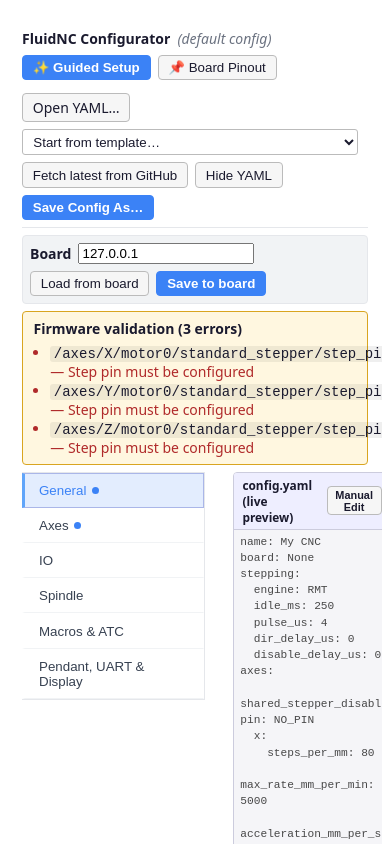
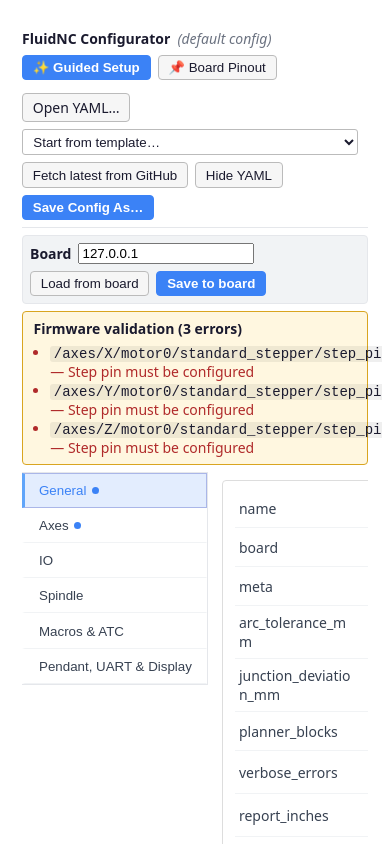
Before and after one commit to NoobyNull/FluidNC-Gsender-Plugin, a React (Vite) app: page / in a window 390 px wide. Shown: the top 844 px of the page. Built offline with nearby package versions, Linux system fonts and the light colour scheme.

Commit message:
Finish review items: drop dead PinDef cols, dedup axis/stepping consts, pushInto helper, rule-id provenance, guided limit-pin scaffold, unified path display, keyboard-zoom pinout, narrow-width reflow, warning amber, misc theming

```diff
--- a/src/App.tsx
+++ b/src/App.tsx
@@ -14,9 +14,12 @@
 import { validateConfig } from "./validate";
 import {
 	buildGuidedConfig,
+	AXIS_NAMES,
+	STEPPING_DEFAULT,
 	type GuidedAnswers,
 	type Driver,
 	type Spindle,
+	type Corner,
 } from "./guided";
 import PinAwareTextWidget from "./PinWidget";
 
@@ -604,7 +607,6 @@
 	return out;
 };
 
-const AXIS_LETTERS = ["x", "y", "z", "a", "b", "c"];
 const AXIS_LEVEL_KEYS = [
 	"shared_stepper_disable_pin",
 	"shared_stepper_reset_pin",
@@ -693,7 +695,7 @@
 			</Form>
 
 			<div className="fnc-axis-tabs">
-				{AXIS_LETTERS.map((a) => (
+				{AXIS_NAMES.map((a) => (
 					<button
 						key={a}
 						type="button"
@@ -824,7 +826,25 @@
 
 const PIN_RE = /^(gpio|i2so|uart_channel\d+)\.(\d+)/i;
 
-const collectPins = (
+// Append v to the array stored at key k, creating it if absent.
+const pushInto = <V,>(map: Map<string, V[]>, k: string, v: V) => {
+	const arr = map.get(k);
+	if (arr) arr.push(v);
+	else map.set(k, [v]);
+};
+
+// Render a dotted config path (axes.x.motor0.step_pin) in the firmware's
+// /axes/X/motor0/step_pin style, so both findings panels read the same way.
+const dispPath = (p: string) =>
+	"/" +
+	p
+		.replace(/\[(\d+)\]/g, ".$1")
+		.split(".")
+		.filter(Boolean)
+		.map((s) => (s.length === 1 && /[a-z]/.test(s) ? s.toUpperCase() : s))
+		.join("/");
+
+const collectPinUses = (
 	node: unknown,
 	path: string,
 	out: PinUse[],
@@ -840,10 +860,10 @@
 		}
 	} else if (node && typeof node === "object" && !Array.isArray(node)) {
 		for (const [k, v] of Object.entries(node)) {
-			collectPins(v, path ? `${path}.${k}` : k, out);
+			collectPinUses(v, path ? `${path}.${k}` : k, out);
 		}
 	} else if (Array.isArray(node)) {
-		node.forEach((v, i) => collectPins(v, `${path}[${i}]`, out));
+		node.forEach((v, i) => collectPinUses(v, `${path}[${i}]`, out));
 	}
 	return out;
 };
@@ -858,19 +878,19 @@
 }
 
 const analyzePins = (config: Record<string, unknown>): PinIssue[] => {
-	const uses = collectPins(config, "", []);
+	const uses = collectPinUses(config, "", []);
 	const issues: PinIssue[] = [];
 
 	const byPin = new Map<string, PinUse[]>();
 	for (const u of uses) {
-		(byPin.get(u.pin) ?? byPin.set(u.pin, []).get(u.pin))!.push(u);
+		pushInto(byPin, u.pin, u);
 	}
 
 	for (const [pin, list] of byPin) {
 		if (list.length > 1) {
 			issues.push({
 				level: "error",
-				message: `${pin} assigned ${list.length}×: ${list.map((u) => u.path).join(", ")}`,
+				message: `${pin} assigned ${list.length}×: ${list.map((u) => dispPath(u.path)).join(", ")}`,
 			});
 		}
 		const m = pin.match(/^gpio\.(\d+)$/);
@@ -884,7 +904,7 @@
 					level: "warn",
 					message: `${pin} is input-only on ESP32 but used as an output (${list
 						.filter((u) => OUTPUT_KEY_RE.test(u.key))
-						.map((u) => u.path)
+						.map((u) => dispPath(u.path))
 						.join(", ")})`,
 				});
 			}
@@ -1179,13 +1199,7 @@
 const DEFAULT_CONFIG: Record<string, unknown> = {
 	name: "My CNC",
 	board: "None",
-	stepping: {
-		engine: "RMT",
-		idle_ms: 250,
-		pulse_us: 4,
-		dir_delay_us: 0,
-		disable_delay_us: 0,
-	},
+	stepping: { ...STEPPING_DEFAULT },
 	axes: {
 		shared_stepper_disable_pin: "NO_PIN",
 		x: {
@@ -1230,6 +1244,10 @@
 	},
 };
 
+// Each configured uart_channelN exposes companion I/O pins uart_channelN.0..M-1.
+// 18 matches bdring's Airedale STM32 expander; raise if a wider expander ships.
+const UART_CHANNEL_PIN_COUNT = 18;
+
 export default function App() {
 	const [config, setConfig] = useState<Record<string, unknown>>(
 		() => structuredClone(DEFAULT_CONFIG),
@@ -1339,8 +1357,8 @@
 	// pin -> paths using it; consumed by PinAwareTextWidget via formContext.
 	const usedPins = useMemo(() => {
 		const map = new Map<string, string[]>();
-		for (const u of collectPins(config, "", [])) {
-			(map.get(u.pin) ?? map.set(u.pin, []).get(u.pin))!.push(u.path);
+		for (const u of collectPinUses(config, "", [])) {
+			pushInto(map, u.pin, u.path);
 		}
 		return map;
 	}, [config]);
@@ -1350,21 +1368,13 @@
 	// over UART — e.g. bdring's Airedale expander adds 18). They appear in the
 	// user_inputs/user_outputs pin dropdowns.
 	const extraPins = useMemo(() => {
-		const pins: {
-			pin: string;
-			input: boolean;
-			output: boolean;
-			pull: boolean;
-			comment?: string;
-		}[] = [];
+		const pins: { pin: string; pull: boolean; comment?: string }[] = [];
 		for (const key of Object.keys(config)) {
 			const m = key.match(/^uart_channel(\d+)$/);
 			if (m) {
-				for (let i = 0; i < 18; i++) {
+				for (let i = 0; i < UART_CHANNEL_PIN_COUNT; i++) {
 					pins.push({
 						pin: `uart_channel${m[1]}.${i}`,
-						input: true,
-						output: true,
 						pull: false,
 						comment: `UART channel ${m[1]} companion pin ${i}`,
 					});
@@ -1612,7 +1622,16 @@
 								alt={PINOUTS[pinoutTab].label}
 								className="fnc-pinout-img"
 								title="Click to toggle zoom"
+								role="button"
+								tabIndex={0}
+								aria-pressed={pinoutZoom}
 								onClick={() => setPinoutZoom((z) => !z)}
+								onKeyDown={(e) => {
+									if (e.key === "Enter" || e.key === " ") {
+										e.preventDefault();
+										setPinoutZoom((z) => !z);
+									}
+								}}
 							/>
 						</div>
 						<p className="fnc-pinout-hint">
@@ -2037,6 +2056,7 @@
 							<li
 								key={`${f.path}:${f.message}`}
 								className={f.level === "error" ? "fnc-pin-err" : "fnc-pin-warn"}
+								title={f.rule ? `rule ${f.rule}` : undefined}
 							>
 								<code>{f.path}</code> — {f.message}
 							</li>
--- a/src/guided.ts
+++ b/src/guided.ts
@@ -23,6 +23,15 @@
 }
 
 export const AXIS_NAMES = ["x", "y", "z", "a", "b", "c"];
+
+// Shared stepping defaults (also used by the editor's DEFAULT_CONFIG).
+export const STEPPING_DEFAULT = {
+	engine: "RMT",
+	idle_ms: 250,
+	pulse_us: 4,
+	dir_delay_us: 0,
+	disable_delay_us: 0,
+} as const;
 
 const driverBlock = (d: Driver): Record<string, unknown> => {
 	if (d === "tmc_2209") {
@@ -115,6 +124,12 @@
 	const posX = a.corner.endsWith("right");
 	const posY = a.corner.startsWith("back");
 	const axes: Record<string, unknown> = { shared_stepper_disable_pin: "NO_PIN" };
+	// A motor = its driver, plus (when homing) empty limit-switch pins so the
+	// user sees they need wiring — homing can't work without them.
+	const motor = () => ({
+		...driverBlock(a.driver),
+		...(a.homing ? { limit_neg_pin: "NO_PIN", limit_pos_pin: "NO_PIN" } : {}),
+	});
 	AXIS_NAMES.slice(0, axisCount).forEach((ax) => {
 		const isZ = ax === "z";
 		// Conservative starter motion — safe/slow for a first boot; tune later.
@@ -123,11 +138,11 @@
 			max_rate_mm_per_min: isZ ? 500 : 2000,
 			acceleration_mm_per_sec2: isZ ? 25 : 50,
 			max_travel_mm: isZ ? 100 : 200,
-			motor0: driverBlock(a.driver),
+			motor0: motor(),
 		};
 		// Dual-motor (gantry) axis: a second motor with its own driver + pins.
 		if (a.dualMotor && ax === a.dualAxis) {
-			axisCfg.motor1 = driverBlock(a.driver);
+			axisCfg.motor1 = motor();
 		}
 		if (a.homing) {
 			const pos = ax === "x" ? posX : ax === "y" ? posY : isZ ? true : false;
@@ -142,13 +157,7 @@
 	const cfg: Record<string, unknown> = {
 		name: a.name || "My CNC",
 		board: "None",
-		stepping: {
-			engine: "RMT",
-			idle_ms: 250,
-			pulse_us: 4,
-			dir_delay_us: 0,
-			disable_delay_us: 0,
-		},
+		stepping: { ...STEPPING_DEFAULT },
 		axes,
 		...driverBus(a.driver),
 		...spindleSnippet(a.spindle),
--- a/src/index.css
+++ b/src/index.css
@@ -1,7 +1,7 @@
 :root {
 	font-family: system-ui, sans-serif;
 	font-size: 14px;
-	color: #1a1a2e;
+	color: var(--content-primary, #1a1a2e);
 }
 
 .fnc-root {
@@ -172,9 +172,6 @@
 	color: #b02a2a;
 }
 
-.fnc-pin-warn {
-	color: #8a6d00;
-}
 
 /* Pin widget */
 .fnc-pin-invert {
@@ -681,7 +678,9 @@
 	color: var(--content-primary, #1a1a2e);
 }
 .fnc-pin-warn {
-	color: var(--content-secondary, #8a6d00);
+	/* Distinct amber so warnings read differently from red errors and neutral
+	   text; readable on both light and dark panel surfaces. */
+	color: var(--warning, #b8860b);
 }
 .fnc-pins code {
 	color: var(--content-primary, #1a1a2e);
@@ -1037,3 +1036,27 @@
 	width: 24rem;
 	max-width: 60%;
 }
+
+/* Narrow viewport (e.g. plugin pane squeezed): stack the YAML preview below the
+   form instead of clipping the three-way flex row, and let the label column
+   shrink so pin controls stay visible. */
+@media (max-width: 1100px) {
+	.fnc-body {
+		flex-wrap: wrap;
+	}
+	.fnc-yaml-pane {
+		position: static;
+		height: auto;
+		max-height: 45vh;
+		flex: 1 1 100%;
+		max-width: 100%;
+		margin-top: 0.75rem;
+	}
+	.fnc-content .form-group.field-string > .control-label,
+	.fnc-content .form-group.field-number > .control-label,
+	.fnc-content .form-group.field-integer > .control-label,
+	.fnc-content .form-group.field-boolean > .control-label {
+		flex: 0 1 12rem;
+		min-width: 0;
+	}
+}
--- a/src/pins.ts
+++ b/src/pins.ts
@@ -4,8 +4,6 @@
 
 export interface PinDef {
 	pin: string; // "gpio.22"
-	input: boolean;
-	output: boolean;
 	pull: boolean; // supports internal pull-up/down
 	restricted?: boolean; // never selectable (flash pins etc.)
 	comment?: string;
@@ -13,54 +11,47 @@
 
 const g = (
 	n: number,
-	input: boolean,
-	output: boolean,
 	pull: boolean,
 	comment?: string,
 	restricted = false,
-): PinDef => ({ pin: `gpio.${n}`, input, output, pull, comment, restricted });
+): PinDef => ({ pin: `gpio.${n}`, pull, comment, restricted });
 
 export const ESP32_PINS: PinDef[] = [
-	{ pin: "NO_PIN", input: true, output: true, pull: false },
-	g(0, true, true, true, "Bootloader strap pin — usable, but experts only"),
-	g(1, false, true, false, "USB/serial TX — using this breaks the console", true),
-	g(2, true, true, true, "Boot strap pin; often the on-board LED"),
-	g(3, true, false, false, "USB/serial RX — using this breaks the console", true),
-	g(4, true, true, true),
-	g(5, true, true, true, "Boot strap pin — must be high at reset"),
-	g(6, true, true, true, "Used for external flash", true),
-	g(7, true, true, true, "Used for external flash", true),
-	g(8, true, true, true, "Used for external flash", true),
-	g(9, true, true, true, "Used for external flash", true),
-	g(10, true, true, true, "Used for external flash", true),
-	g(11, true, true, true, "Used for external flash", true),
-	g(12, true, true, true, "Boot strap pin — must be low at reset"),
-	g(13, true, true, true),
-	g(14, true, true, true),
-	g(15, true, true, true, "Boot strap pin"),
-	g(16, true, true, true),
-	g(17, true, true, true),
-	g(18, true, true, true),
-	g(19, true, true, true),
-	g(21, true, true, true, "Default I2C SDA"),
-	g(22, true, true, true, "Default I2C SCL"),
-	g(23, true, true, true),
-	g(25, true, true, true, "DAC capable"),
-	g(26, true, true, true, "DAC capable"),
-	g(27, true, true, true),
-	g(32, true, true, true),
-	g(33, true, true, true),
-	g(34, true, false, false, "Input only, no internal pull resistors"),
-	g(35, true, false, false, "Input only, no internal pull resistors"),
-	g(36, true, false, false, "Input only, no internal pull resistors"),
-	g(39, true, false, false, "Input only, no internal pull resistors"),
+	{ pin: "NO_PIN", pull: false },
+	g(0, true, "Bootloader strap pin — usable, but experts only"),
+	g(1, false, "USB/serial TX — using this breaks the console", true),
+	g(2, true, "Boot strap pin; often the on-board LED"),
+	g(3, false, "USB/serial RX — using this breaks the console", true),
+	g(4, true),
+	g(5, true, "Boot strap pin — must be high at reset"),
+	g(6, true, "Used for external flash", true),
+	g(7, true, "Used for external flash", true),
+	g(8, true, "Used for external flash", true),
+	g(9, true, "Used for external flash", true),
+	g(10, true, "Used for external flash", true),
+	g(11, true, "Used for external flash", true),
+	g(12, true, "Boot strap pin — must be low at reset"),
+	g(13, true),
+	g(14, true),
+	g(15, true, "Boot strap pin"),
+	g(16, true),
+	g(17, true),
+	g(18, true),
+	g(19, true),
+	g(21, true, "Default I2C SDA"),
+	g(22, true, "Default I2C SCL"),
+	g(23, true),
+	g(25, true, "DAC capable"),
+	g(26, true, "DAC capable"),
+	g(27, true),
+	g(32, true),
+	g(33, true),
+	g(34, false, "Input only, no internal pull resistors"),
+	g(35, false, "Input only, no internal pull resistors"),
+	g(36, false, "Input only, no internal pull resistors"),
+	g(39, false, "Input only, no internal pull resistors"),
 	// I2SO expander outputs (available when an i2so section is configured)
-	...Array.from({ length: 32 }, (_, i) => ({
-		pin: `i2so.${i}`,
-		input: false,
-		output: true,
-		pull: false,
-	})),
+	...Array.from({ length: 32 }, (_, i) => ({ pin: `i2so.${i}`, pull: false })),
 ];
 
 export const PIN_BY_NAME = new Map(ESP32_PINS.map((p) => [p.pin, p]));
--- a/src/rules/_shared.ts
+++ b/src/rules/_shared.ts
@@ -11,6 +11,7 @@
 	path: string; // firmware-style, e.g. /axes/X/motor0/standard_stepper/step_pin
 	message: string;
 	level: Level;
+	rule?: string; // id of the rule that produced it (set by the runner)
 }
 
 export type Cfg = Record<string, unknown>;
--- a/src/validate.selfcheck.ts
+++ b/src/validate.selfcheck.ts
@@ -103,6 +103,10 @@
 ok(!!(gaxes.x && gaxes.y && gaxes.z), "guided builds requested axes");
 ok("motor1" in gaxes.y && !("motor1" in gaxes.x), "dual-motor adds motor1 to the chosen axis only");
 ok(
+	"limit_neg_pin" in (gaxes.x.motor0 as Record<string, unknown>),
+	"guided homing scaffolds limit pins on the motor",
+);
+ok(
 	!("steps_per_mm" in gaxes.x),
 	"guided omits steps_per_mm (not fabricated)",
 );
--- a/src/validate.ts
+++ b/src/validate.ts
@@ -44,5 +44,7 @@
 		pins: collectPins(config, [], []),
 		checked: new Set<string>(),
 	};
-	return RULES.flatMap((r) => r.run(ctx));
+	// Tag each finding with the rule id that produced it (aids debugging / lets
+	// the UI show provenance on hover).
+	return RULES.flatMap((r) => r.run(ctx).map((f) => ({ ...f, rule: r.id })));
 }
```
